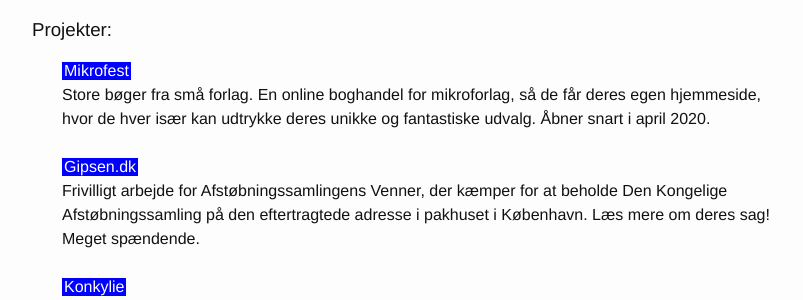
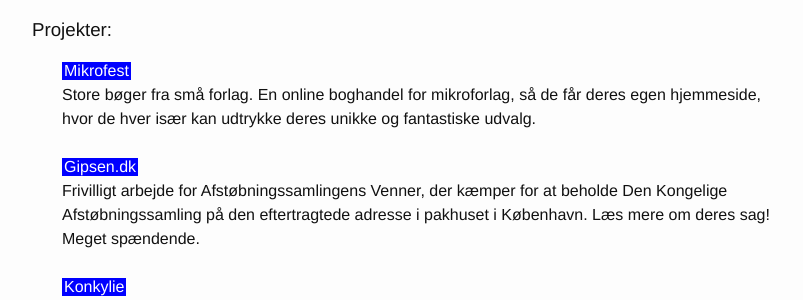
Before and after one commit to peterhoejlundandersen/hilsen, a Jekyll site: the page built from index.md, in a window 1280 px wide. Shown: the part 996-1296 px from the top of the page, without its empty margins (238-1041 px from the left). Built offline with Jekyll 4.4.1, drawn with Linux system fonts in a browser that asks for light colours.

Commit message:
Update introduction.html

```diff
--- a/_includes/introduction.html
+++ b/_includes/introduction.html
@@ -6,8 +6,8 @@
 </p>
 <h3>Projekter:</h3>
 	<ul>
-		<li><a class="blue-highlight" href="https://mikrofest.dk" target="_blank">Mikrofest</a><br>Store bøger fra små forlag. En online boghandel for mikroforlag, så de får deres egen hjemmeside, hvor de hver især kan udtrykke deres unikke og fantastiske udvalg. Åbner snart i april 2020.</li><br>
-				<li><a class="blue-highlight" href="https://gipsen.dk" target="_blank">Gipsen.dk</a><br>Frivilligt arbejde for Afstøbningssamlingens Venner, der kæmper for at beholde Den Kongelige Afstøbningssamling på den eftertragtede adresse i pakhuset i København. Læs mere om deres sag! Meget spændende.</li><br>
+		<li><a class="blue-highlight" href="https://mikrofest.dk" target="_blank">Mikrofest</a><br>Store bøger fra små forlag. En online boghandel for mikroforlag, så de får deres egen hjemmeside, hvor de hver især kan udtrykke deres unikke og fantastiske udvalg.</li><br>
+		<li><a class="blue-highlight" href="https://gipsen.dk" target="_blank">Gipsen.dk</a><br>Frivilligt arbejde for Afstøbningssamlingens Venner, der kæmper for at beholde Den Kongelige Afstøbningssamling på den eftertragtede adresse i pakhuset i København. Læs mere om deres sag! Meget spændende.</li><br>
 		<li><a class="blue-highlight" href="https://konkylie.dk/" target="_blank">Konkylie</a><br>Hjemmeside til Kunsthal Charlottenborgs podcastserie Transforming Darkness. Producent: Carsten Ortmann. Grafik: Kirstine Elmhøj Hansen</li><br>
 		<li><a class="blue-highlight" href="http://ingerogjohannesexner.dk/" target="_blank">Inger og Johannes Exner</a><br>Et samlet portfolie for arkitekterne - lavet i samarbejde med Karen Exner</li><br>
 		<!-- Har taget den ud, da den ikke er idealistisk nok
```
